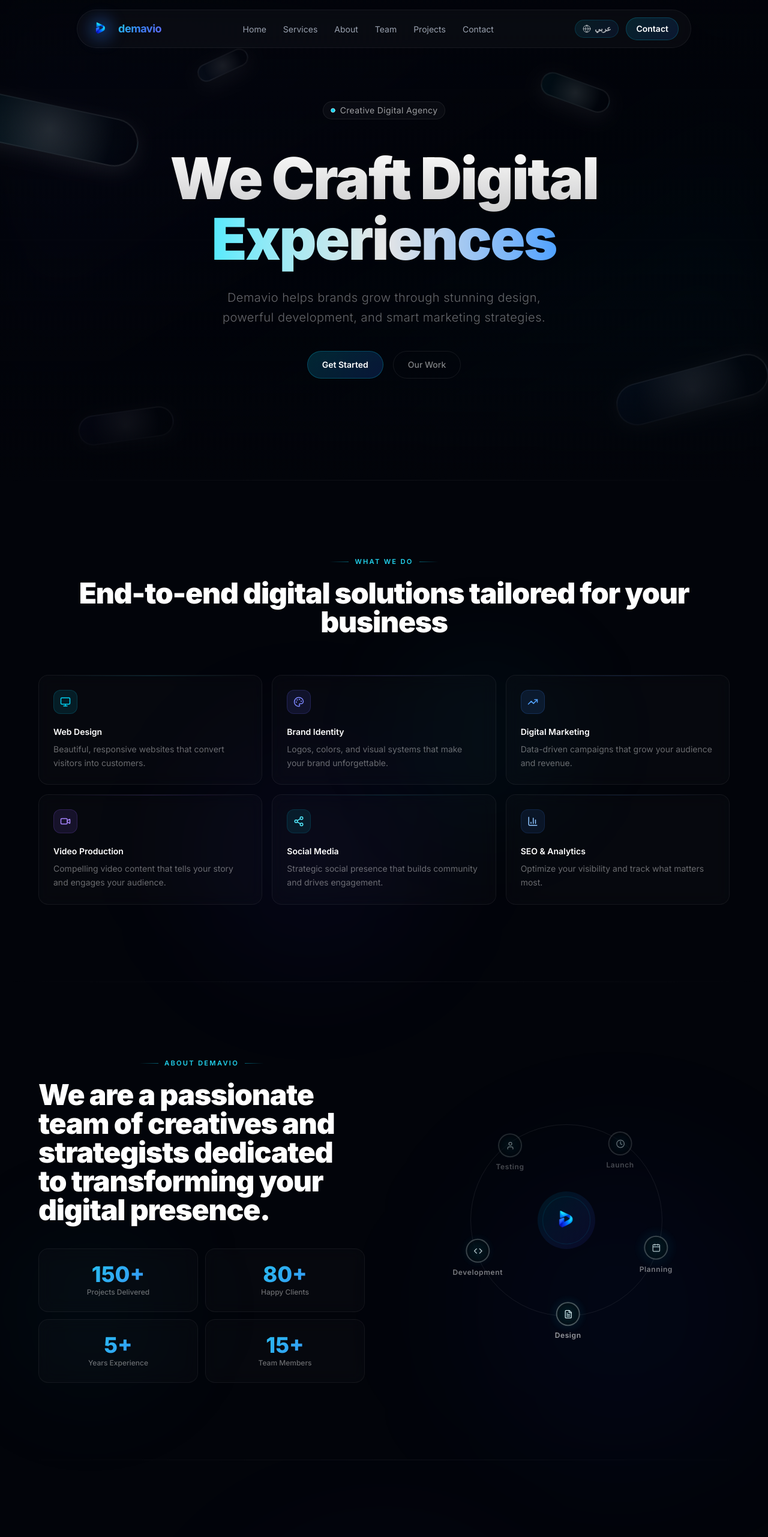
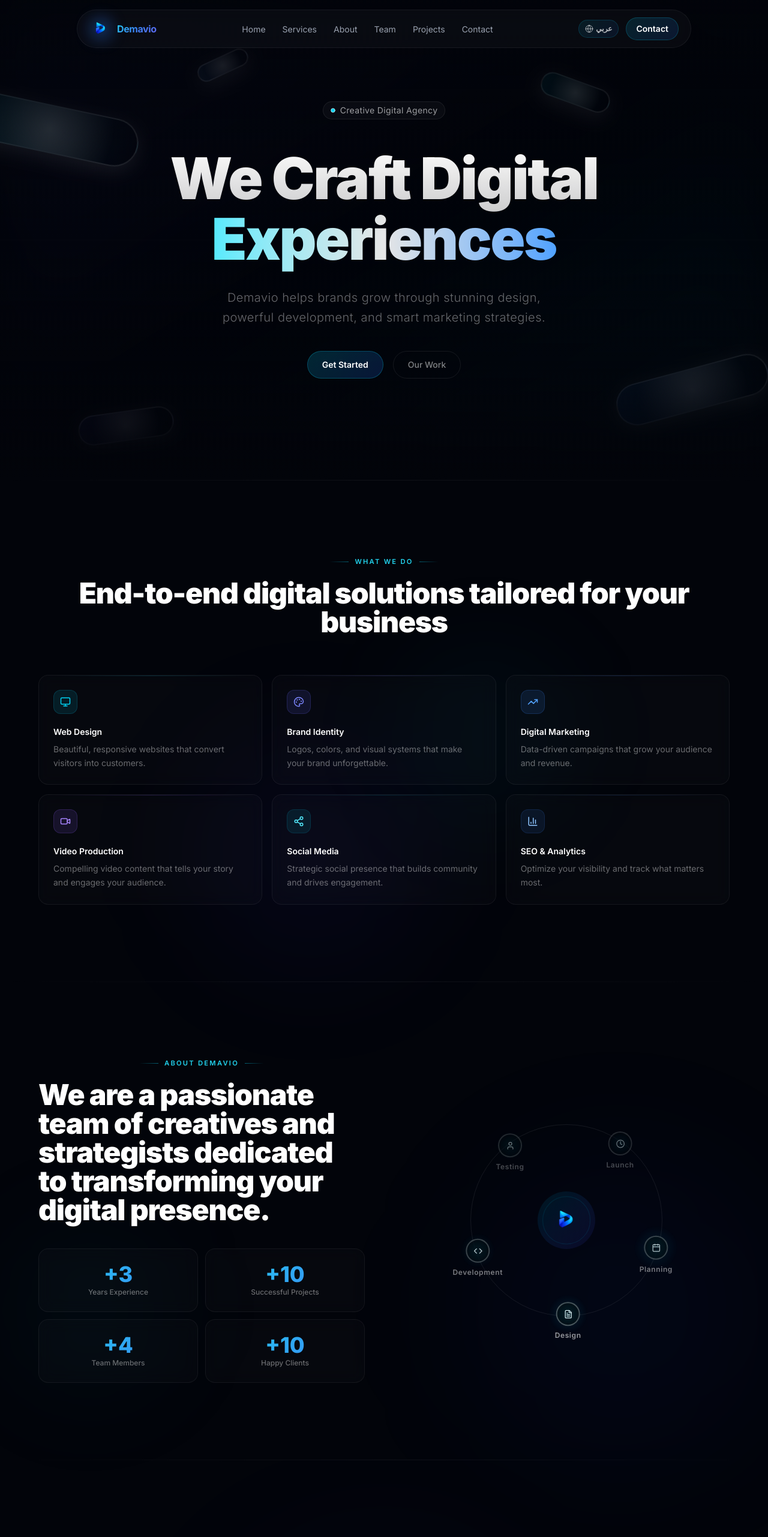
Before and after one commit to christianalhomsi/demavio, a Next.js app: page /en in a window 1280 px wide. Shown: the top 2562 px of the page at 60% size. Built offline with nearby package versions, Linux system fonts and the light colour scheme.

Commit message:
fix: accessibility, sessionStorage safety, Team nav centering, ar.json plurals & consistency, smooth scroll data attribute

```diff
--- a/app/[locale]/layout.tsx
+++ b/app/[locale]/layout.tsx
@@ -16,6 +16,11 @@ export const metadata: Metadata = {
   },
 };
 
+export const viewport = {
+  width: 'device-width',
+  initialScale: 1,
+};
+
 export default async function LocaleLayout({
   children,
   params,
@@ -28,8 +33,8 @@ export default async function LocaleLayout({
   const isAr = locale === 'ar';
 
   return (
-    <html lang={locale} dir={isAr ? 'rtl' : 'ltr'}>
-      <body className={`${cairo.variable} ${inter.variable} ${isAr ? 'font-cairo' : 'font-inter'} bg-gray-950 text-white`}>
+    <html lang={locale} dir={isAr ? 'rtl' : 'ltr'} style={{ overflowX: 'hidden' }} data-scroll-behavior="smooth">
+      <body className={`${cairo.variable} ${inter.variable} ${isAr ? 'font-cairo' : 'font-inter'} bg-[#02040a] text-white w-full overflow-x-hidden`}>
         <NextIntlClientProvider messages={messages}>
           {children}
         </NextIntlClientProvider>
--- a/app/globals.css
+++ b/app/globals.css
@@ -7,7 +7,7 @@
 
 html { scroll-behavior: smooth; }
 
-body { background-color: #02040a; color: white; }
+body { background-color: #02040a; color: white; overflow-x: hidden; }
 
 /* Scrollbar */
 ::-webkit-scrollbar { width: 6px; }
--- a/components/About.tsx
+++ b/components/About.tsx
@@ -20,7 +20,7 @@ export default function About() {
   }));
 
   return (
-    <section id="about" className="py-20 sm:py-32 px-4 sm:px-6 relative">
+    <section id="about" className="py-20 sm:py-32 px-5 sm:px-8 relative">
       <div className="section-divider absolute top-0 inset-x-0" />
 
       <div className="absolute inset-0 pointer-events-none">
--- a/components/Contact.tsx
+++ b/components/Contact.tsx
@@ -51,7 +51,7 @@ export default function Contact() {
   const t = useTranslations('contact');
 
   return (
-    <section id="contact" className="py-20 sm:py-32 px-4 sm:px-6 relative">
+    <section id="contact" className="py-20 sm:py-32 px-5 sm:px-8 relative">
       <div className="section-divider absolute top-0 inset-x-0" />
 
       <div className="absolute inset-0 pointer-events-none">
--- a/components/Footer.tsx
+++ b/components/Footer.tsx
@@ -6,15 +6,15 @@ export default function Footer() {
   const t = useTranslations('footer');
 
   return (
-    <footer className="relative px-4 sm:px-6 py-8">
+    <footer className="relative px-5 sm:px-8 py-8">
       <div className="section-divider absolute top-0 inset-x-0" />
       <div className="max-w-6xl mx-auto flex flex-col sm:flex-row items-center justify-between gap-4">
         <a href="#home" className="flex items-center gap-2.5 group">
           <div className="relative">
             <div className="absolute inset-0 bg-cyan-500/20 rounded-full blur-md opacity-0 group-hover:opacity-100 transition-all" />
-            <Image src="/images/demavio.png" alt="Demavio" width={28} height={28} className="relative object-contain" />
+            <Image src="/images/demavio.png" alt="Demavio" width={34} height={34} className="relative object-contain" />
           </div>
-          <span className="text-sm font-bold grad-text">demavio</span>
+          <span className="text-sm font-bold grad-text">Demavio</span>
         </a>
         <p className="text-white/20 text-xs">
           © {new Date().getFullYear()} Demavio. {t('rights')}
--- a/components/Navbar.tsx
+++ b/components/Navbar.tsx
@@ -1,7 +1,7 @@
 'use client';
 import { useTranslations, useLocale } from 'next-intl';
 import { useRouter, usePathname } from 'next/navigation';
-import { useState, useEffect } from 'react';
+import { useState, useEffect, useTransition } from 'react';
 import { Menu, X } from 'lucide-react';
 import Image from 'next/image';
 
@@ -12,6 +12,7 @@ export default function Navbar() {
   const pathname = usePathname();
   const [open, setOpen] = useState(false);
   const [scrolled, setScrolled] = useState(false);
+  const [isPending, startTransition] = useTransition();
 
   useEffect(() => {
     const onScroll = () => setScrolled(window.scrollY > 20);
@@ -19,44 +20,58 @@ export default function Navbar() {
     return () => window.removeEventListener('scroll', onScroll);
   }, []);
 
+  useEffect(() => {
+    try {
+      const saved = sessionStorage.getItem('scrollPos');
+      if (saved) {
+        window.scrollTo({ top: parseInt(saved), behavior: 'instant' });
+        sessionStorage.removeItem('scrollPos');
+      }
+    } catch {}
+  }, []);
+
   const switchLocale = () => {
     const next = locale === 'en' ? 'ar' : 'en';
-    router.push(pathname.replace(`/${locale}`, `/${next}`));
+    try { sessionStorage.setItem('scrollPos', String(window.scrollY)); } catch {}
+    startTransition(() => {
+      router.replace(pathname.replace(`/${locale}`, `/${next}`));
+    });
   };
 
   const links = ['home', 'services', 'about', 'team', 'projects', 'contact'] as const;
 
   return (
-    <nav className="fixed top-0 w-full z-50 px-4 pt-4">
-      <div className={`max-w-5xl mx-auto flex items-center justify-between px-5 py-3 rounded-full transition-all duration-500 ${scrolled ? 'bg-[#02040a]/80 backdrop-blur-xl border border-white/8 shadow-[0_8px_32px_rgba(0,0,0,0.4)]' : 'bg-white/3 backdrop-blur-md border border-white/6'}`}>
+    <nav className="fixed top-0 left-0 right-0 z-50 px-3 sm:px-4 pt-3 sm:pt-4">
+      <div className="max-w-5xl mx-auto flex flex-col gap-2">
+
+        {/* Bar */}
+        <div className={`flex items-center justify-between px-4 sm:px-5 py-2.5 sm:py-3 rounded-full transition-all duration-500 ${scrolled ? 'bg-[#02040a]/80 backdrop-blur-xl border border-white/8 shadow-[0_8px_32px_rgba(0,0,0,0.4)]' : 'bg-white/3 backdrop-blur-md border border-white/6'}`}>
+
           {/* Logo */}
-        <a href="#home" className="flex items-center gap-2.5 group">
+          <a href="#home" className="flex items-center gap-2 group">
             <div className="relative">
               <div className="absolute inset-0 bg-blue-500/30 rounded-full blur-md group-hover:blur-lg transition-all" />
               <Image src="/images/demavio.png" alt="Demavio" width={38} height={38} className="relative object-contain" />
             </div>
-          <span className="text-lg font-bold tracking-tight grad-text">demavio</span>
+            <span className="text-base font-bold tracking-tight grad-text">Demavio</span>
           </a>
 
           {/* Desktop links */}
           <ul className="hidden md:flex items-center gap-1">
             {links.map((key) => (
               <li key={key}>
-              <a
-                href={`#${key}`}
-                className="px-3 py-2 rounded-lg text-sm text-gray-400 hover:text-white hover:bg-white/5 transition-all duration-200"
-              >
+                <a href={`#${key}`} className="px-3 py-2 rounded-lg text-sm text-gray-400 hover:text-white hover:bg-white/5 transition-all duration-200">
                   {t(key)}
                 </a>
               </li>
             ))}
           </ul>
 
-        {/* Right side */}
-        <div className="flex items-center gap-3">
+          {/* Right */}
+          <div className="flex items-center gap-2 sm:gap-3">
             <button
               onClick={switchLocale}
-            className="flex items-center gap-1.5 px-3 py-1.5 rounded-full text-xs font-semibold transition-all duration-300 cursor-pointer hover:scale-105"
+              className="flex items-center gap-1 px-2.5 py-1.5 rounded-full text-xs font-semibold transition-all duration-300 cursor-pointer"
               style={{ background: 'linear-gradient(135deg, rgba(6,182,212,0.1), rgba(37,99,235,0.1))', border: '1px solid rgba(6,182,212,0.2)', color: 'rgba(255,255,255,0.7)' }}
               onMouseEnter={e => {
                 (e.currentTarget as HTMLElement).style.background = 'linear-gradient(135deg, rgba(6,182,212,0.25), rgba(37,99,235,0.25))';
@@ -76,7 +91,6 @@ export default function Navbar() {
               {locale === 'en' ? 'عربي' : 'EN'}
             </button>
 
-          {/* CTA */}
             <a
               href="#contact"
               className="hidden md:flex items-center gap-2 px-4 py-2 rounded-full text-sm font-semibold text-white transition-all duration-300 relative overflow-hidden group"
@@ -85,27 +99,30 @@ export default function Navbar() {
               <span className="absolute inset-0 opacity-0 group-hover:opacity-100 transition-opacity duration-300" style={{ background: 'linear-gradient(135deg, rgba(6,182,212,0.25), rgba(37,99,235,0.25))' }} />
               <span className="relative">{t('contact')}</span>
             </a>
+
             <button className="md:hidden text-gray-400 hover:text-white transition-colors" onClick={() => setOpen(!open)}>
-            {open ? <X size={22} /> : <Menu size={22} />}
+              {open ? <X size={20} /> : <Menu size={20} />}
             </button>
           </div>
         </div>
 
         {/* Mobile menu */}
         {open && (
-        <div className="md:hidden mx-4 mb-4 rounded-2xl bg-[#0a0f1e] border border-white/8 overflow-hidden">
+          <div className="md:hidden rounded-3xl overflow-hidden" style={{ background: 'rgba(10,15,30,0.95)', border: '1px solid rgba(255,255,255,0.08)', backdropFilter: 'blur(20px)' }}>
             {links.map((key) => (
               <a
                 key={key}
                 href={`#${key}`}
                 onClick={() => setOpen(false)}
-              className="flex items-center px-5 py-3.5 text-gray-400 hover:text-white hover:bg-white/5 transition-all border-b border-white/5 last:border-0"
+                className="flex items-center px-5 py-3.5 text-sm text-gray-400 hover:text-white hover:bg-white/5 transition-all border-b border-white/5 last:border-0"
               >
                 {t(key)}
               </a>
             ))}
           </div>
         )}
+
+      </div>
     </nav>
   );
 }
--- a/components/Projects.tsx
+++ b/components/Projects.tsx
@@ -15,7 +15,7 @@ export default function Projects() {
   const items = t.raw('items') as { title: string; category: string; desc: string }[];
 
   return (
-    <section id="projects" className="py-20 sm:py-32 px-4 sm:px-6 relative">
+    <section id="projects" className="py-20 sm:py-32 px-5 sm:px-8 relative">
       <div className="section-divider absolute top-0 inset-x-0" />
 
       <div className="absolute inset-0 pointer-events-none">
--- a/components/Services.tsx
+++ b/components/Services.tsx
@@ -17,7 +17,7 @@ export default function Services() {
   const items = t.raw('items') as { title: string; desc: string }[];
 
   return (
-    <section id="services" className="py-20 sm:py-32 px-4 sm:px-6 relative">
+    <section id="services" className="py-20 sm:py-32 px-5 sm:px-8 relative">
       <div className="section-divider absolute top-0 inset-x-0" />
 
       {/* Ambient */}
--- a/components/ui/shape-landing-hero.tsx
+++ b/components/ui/shape-landing-hero.tsx
@@ -112,7 +112,7 @@ function HeroGeometric({
       </div>
 
       {/* Content */}
-      <div className="relative z-10 container mx-auto px-4 md:px-6">
+      <div className="relative z-10 container mx-auto px-5 sm:px-6">
         <div className="max-w-4xl mx-auto text-center">
           {/* Badge */}
           <motion.div
--- a/messages/en.json
+++ b/messages/en.json
@@ -38,10 +38,10 @@
       { "title": "Launch",      "date": "Step 5", "content": "Final deployment and release.",                "status": "pending"     }
     ],
     "stats": [
-      { "value": "150+", "label": "Projects Delivered" },
-      { "value": "80+", "label": "Happy Clients" },
-      { "value": "5+", "label": "Years Experience" },
-      { "value": "15+", "label": "Team Members" }
+      { "value": "+3", "label": "Years Experience" },
+      { "value": "+10", "label": "Successful Projects" },
+      { "value": "+4", "label": "Team Members" },
+      { "value": "+10", "label": "Happy Clients" }
     ]
   },
   "team": {
```
Also changed, not shown: components/Team.tsx (+9 -11 lines), messages/ar.json (+4 -4 lines). Lines whose indentation alone changed are shown as unchanged.
